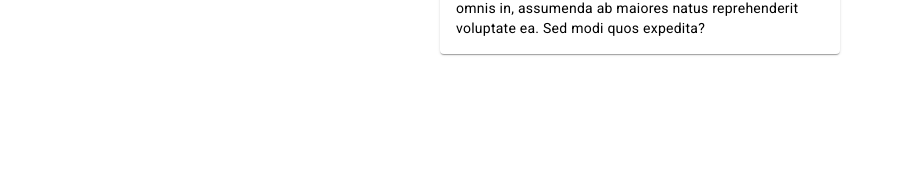
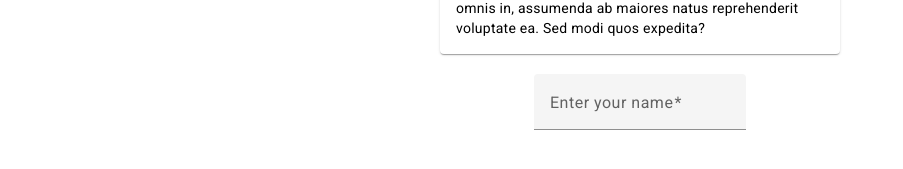
Before and after one commit to Hdror/angular-matrix, an Angular app: page / in a window 1280 px wide. Shown: the part 537-706 px from the top of the page, without its empty margins (0-903 px from the left). Built offline with nearby package versions, Linux system fonts and the light colour scheme.

Commit message:
setting form

```diff
--- a/src/app/components/form/form.component.html
+++ b/src/app/components/form/form.component.html
@@ -1,13 +1,11 @@
-<form #form="NgForm" (ngSubmit)="onSubmitForm(form)" class="add-travel-form">
-    <label for="country">Country</label>
-
-    <!-- <input required  [(ngModel)]="selectedCountry" type="text" name="country" id="country">
-    <p class="errors" *ngIf="country.invalid && country.touched">
-        <span *ngIf="country.errors?.['required']">Please choose country</span>
-    </p>
-   -->
-
-
-
-    <button [disabled]="form.invalid" class="submit-btn" type="submit">Submit</button>
+<form #form="ngForm">
+    <div class="example-container">
+        <mat-form-field>
+            <mat-label>Enter your name</mat-label>
+            <input matInput placeholder="pat@example.com" [formControl]="name" (blur)="updateErrorMessage()" required>
+              <!-- @if (name.invalid) { -->
+            <mat-error *ngIf="name.invalid">{{errorMessage}}</mat-error>
+            <!-- } -->
+        </mat-form-field>
+    </div>
 </form>
--- a/src/app/components/form/form.component.scss
+++ b/src/app/components/form/form.component.scss
@@ -0,0 +1,3 @@
+form mat-form-field + mat-form-field {
+    margin-left: 8px;
+  }
--- a/src/app/components/form/form.component.ts
+++ b/src/app/components/form/form.component.ts
@@ -1,5 +1,7 @@
 import { Component } from '@angular/core';
-import { NgForm } from '@angular/forms';
+import { FormControl, Validators } from '@angular/forms';
+import { merge } from 'rxjs';
+import { takeUntilDestroyed } from '@angular/core/rxjs-interop';
 
 @Component({
   selector: 'app-form',
@@ -9,10 +11,28 @@ import { NgForm } from '@angular/forms';
 
 export class FormComponent {
 
-  email!:string
+  name = new FormControl('', [Validators.required])
+  errorMessage = '';
 
-  onSubmitForm(form: NgForm) {
-    console.log(form);
+  constructor() {
+    merge(this.name.statusChanges, this.name.valueChanges)
+      .pipe(takeUntilDestroyed())
+      .subscribe(() => this.updateErrorMessage());
+  }
+
+
+  updateErrorMessage() {
+    if (this.name.hasError('required')) {
+      this.errorMessage = 'You must enter a name';
+    } else {
+      this.errorMessage = '';
+    }
+  }
+
+
+
+  onSubmitForm() {
+    console.log(this.name);
 
   }
 
--- a/src/app/pages/home-page/home-page.component.html
+++ b/src/app/pages/home-page/home-page.component.html
@@ -3,4 +3,7 @@
     <section class="card-section">
         <app-my-card cardTitle="Hello card"></app-my-card>
     </section>
+    <section class="form-container">
+        <app-form></app-form>
+    </section>
 </main>
```
Also changed, not shown: src/app/app.module.ts (+7 -1 lines), src/app/pages/home-page/home-page.module.ts (added, +16 -0 lines).
